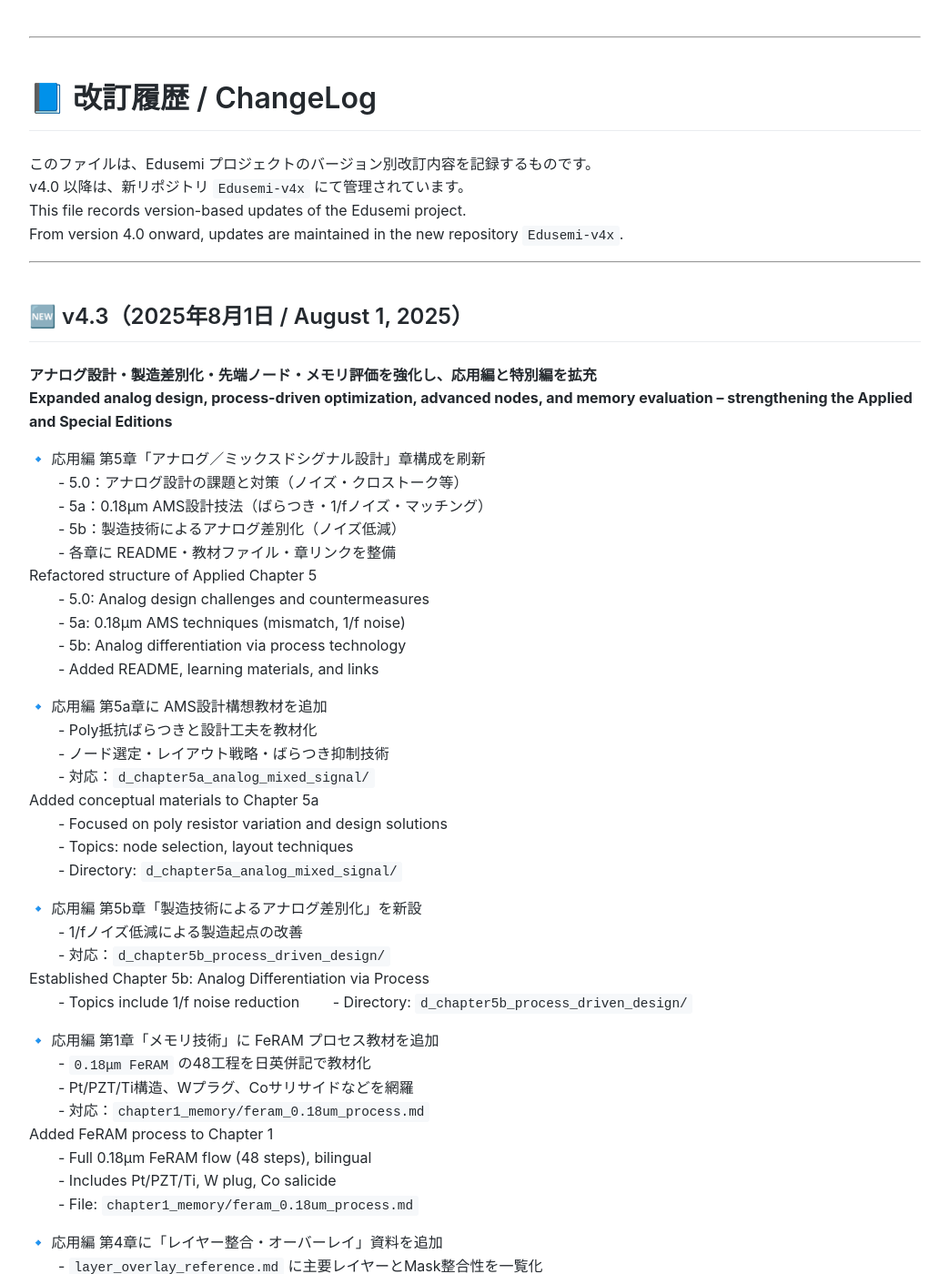
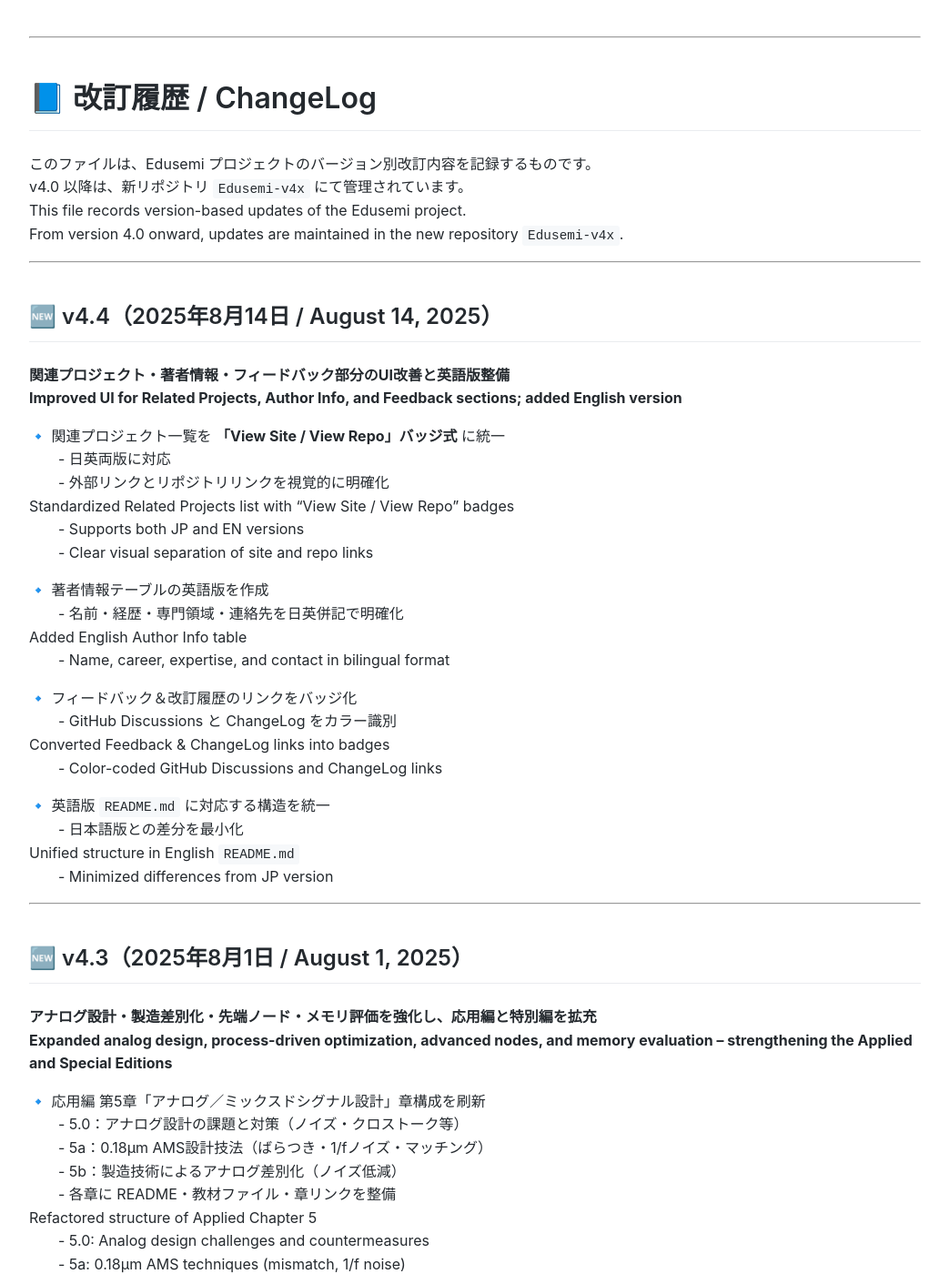
Before and after one commit to Samizo-AITL/Edusemi-v4x, a Jekyll site: the page built from revision_history.md, in a window 1280 px wide and 1400 px high. Shown: the whole window at 91% size, without its empty margins (118-1161 px from the left). Built offline with Jekyll 4.4.1, drawn with Linux system fonts in a browser that asks for light colours.

Commit message:
Update revision_history.md

```diff
--- a/revision_history.md
+++ b/revision_history.md
@@ -11,6 +11,34 @@
 v4.0 以降は、新リポジトリ `Edusemi-v4x` にて管理されています。
 This file records version-based updates of the Edusemi project.
 From version 4.0 onward, updates are maintained in the new repository `Edusemi-v4x`.
+
+---
+
+## 🆕 v4.4（2025年8月14日 / August 14, 2025）
+**関連プロジェクト・著者情報・フィードバック部分のUI改善と英語版整備**
+**Improved UI for Related Projects, Author Info, and Feedback sections; added English version**
+
+🔹 関連プロジェクト一覧を **「View Site / View Repo」バッジ式** に統一
+  - 日英両版に対応
+  - 外部リンクとリポジトリリンクを視覚的に明確化
+Standardized Related Projects list with “View Site / View Repo” badges
+  - Supports both JP and EN versions
+  - Clear visual separation of site and repo links
+
+🔹 著者情報テーブルの英語版を作成
+  - 名前・経歴・専門領域・連絡先を日英併記で明確化
+Added English Author Info table
+  - Name, career, expertise, and contact in bilingual format
+
+🔹 フィードバック＆改訂履歴のリンクをバッジ化
+  - GitHub Discussions と ChangeLog をカラー識別
+Converted Feedback & ChangeLog links into badges
+  - Color-coded GitHub Discussions and ChangeLog links
+
+🔹 英語版 `README.md` に対応する構造を統一
+  - 日本語版との差分を最小化
+Unified structure in English `README.md`
+  - Minimized differences from JP version
 
 ---
 
```
